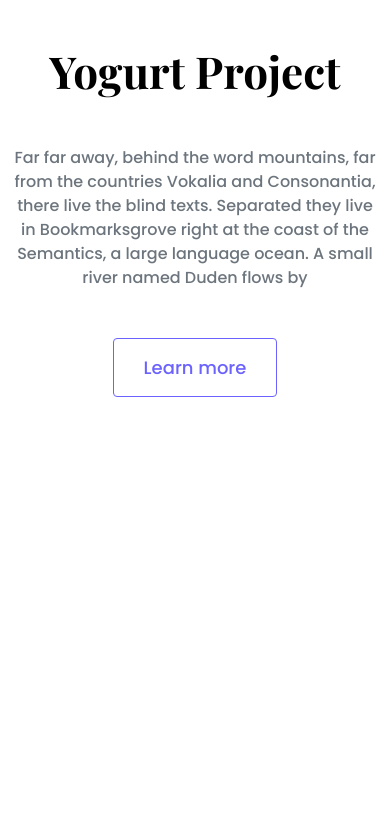
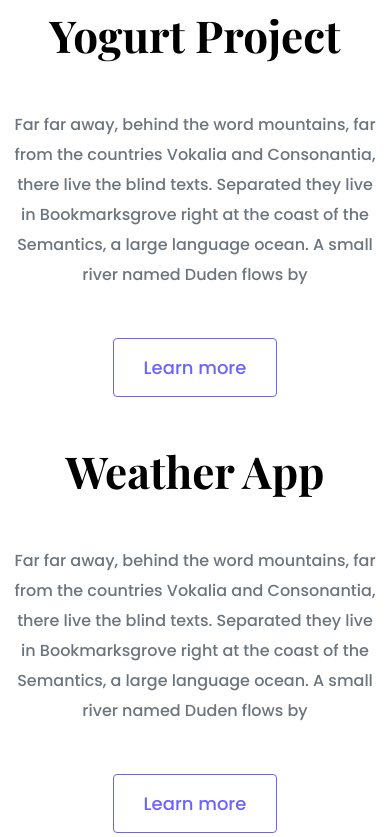
Before and after one commit to Jara86/Portfolio-project, a plain HTML site: page index.html in a window 390 px wide. Shown: the part 612-1449 px from the top of the page. Before the commit the page ends 1057 px from the top, so only its background shows below. Drawn offline with nearby package versions, Linux system fonts and the light colour scheme.

Commit message:
Update css

```diff
--- a/index.html
+++ b/index.html
@@ -44,16 +44,50 @@
     <div class="container">
       <div class="row mb-5">
         <div class="col d-none d-lg-block">
-          <img src="images/yogurt.png" class="img-fluid" alt="Yogurt project" />
+          <img src="images/yogurt.png" class="img-fluid" alt="" />
         </div>
         <div class="col">
-          <div class="project-description">
+          <div class="project-desciption">
             <h2 class="mb-5">Yogurt Project</h2>
             <p class="mb-5 text-muted">
               Far far away, behind the word mountains, far from the countries
-              Vokalia and Consonantia, there live the blind texts. Separated they
-              live in Bookmarksgrove right at the coast of the Semantics, a large
-              language ocean. A small river named Duden flows by
+              Vokalia and Consonantia, there live the blind texts. Separated
+              they live in Bookmarksgrove right at the coast of the Semantics, a
+              large language ocean. A small river named Duden flows by
+            </p>
+            <a href="" class="btn btn-branding-outline"> Learn more </a>
+          </div>
+        </div>
+      </div>
+      <div class="row mb-5">
+        <div class="col">
+          <div class="project-desciption">
+            <h2 class="mb-5">Weather App</h2>
+            <p class="mb-5 text-muted">
+              Far far away, behind the word mountains, far from the countries
+              Vokalia and Consonantia, there live the blind texts. Separated
+              they live in Bookmarksgrove right at the coast of the Semantics, a
+              large language ocean. A small river named Duden flows by
+            </p>
+            <a href="" class="btn btn-branding-outline"> Learn more </a>
+          </div>
+        </div>
+        <div class="col d-none d-lg-block">
+          <img src="images/weather.png" class="img-fluid" alt="" />
+        </div>
+      </div>
+      <div class="row">
+        <div class="col d-none d-lg-block">
+          <img src="images/dictionary.png" class="img-fluid" alt="" />
+        </div>
+        <div class="col">
+          <div class="project-desciption">
+            <h2 class="mb-5">Dictionary App</h2>
+            <p class="mb-5 text-muted">
+              Far far away, behind the word mountains, far from the countries
+              Vokalia and Consonantia, there live the blind texts. Separated
+              they live in Bookmarksgrove right at the coast of the Semantics, a
+              large language ocean. A small river named Duden flows by
             </p>
             <a href="" class="btn btn-branding-outline"> Learn more </a>
           </div>
--- a/styles/portfolio.css
+++ b/styles/portfolio.css
@@ -22,10 +22,17 @@
 
 h1 {
   font-size: 96px;
+  line-height: 1.5;
+}
+
+h2 {
+  font-size: 64px;
 }
 
 p {
   font-weight: normal;
+  font-size: 16px;
+  line-height: 30px;
 }
 
 .hero {
@@ -44,7 +51,7 @@
 .hero h2 {
   font-family: var(--heading-font-family);
   font-weight: normal;
-    line-height: 2;
+  line-height: 1.5;
   font-size: 24px;
 }
 
@@ -66,7 +73,7 @@
   padding: 15px 30px;
 }
 
-.project-description {
+.project-desciption {
   padding: 120px 60px;
 }
 
@@ -84,7 +91,7 @@
     padding: 80px 20px;
   }
 
-  .project-description {
+  .project-desciption {
     padding: 0;
     text-align: center;
   }
```
Lines whose indentation alone changed are shown as unchanged.
